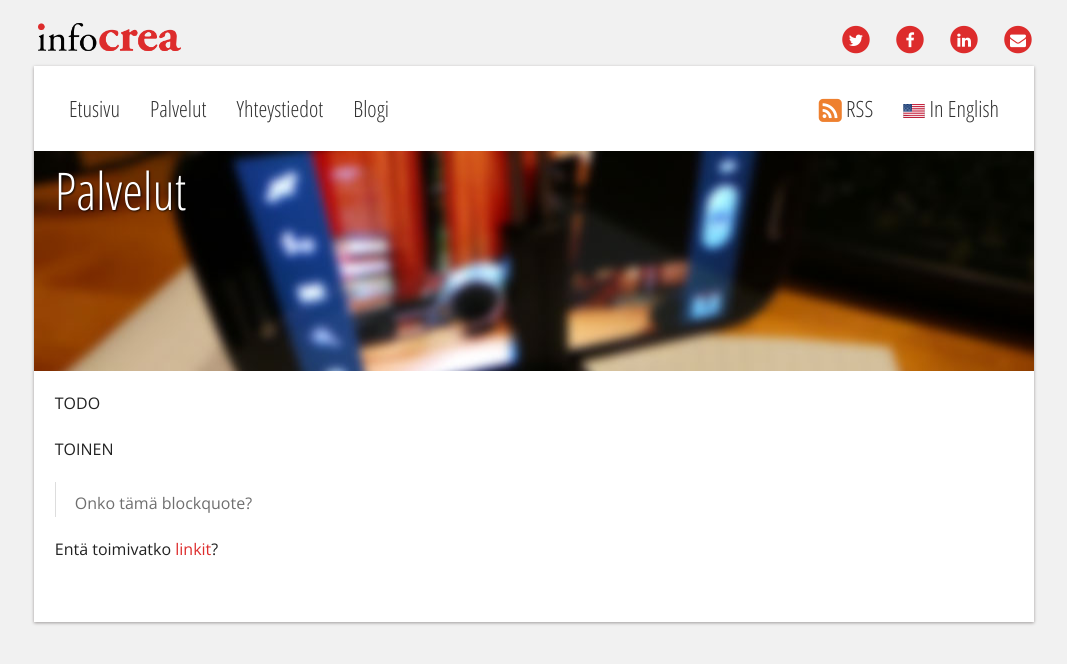
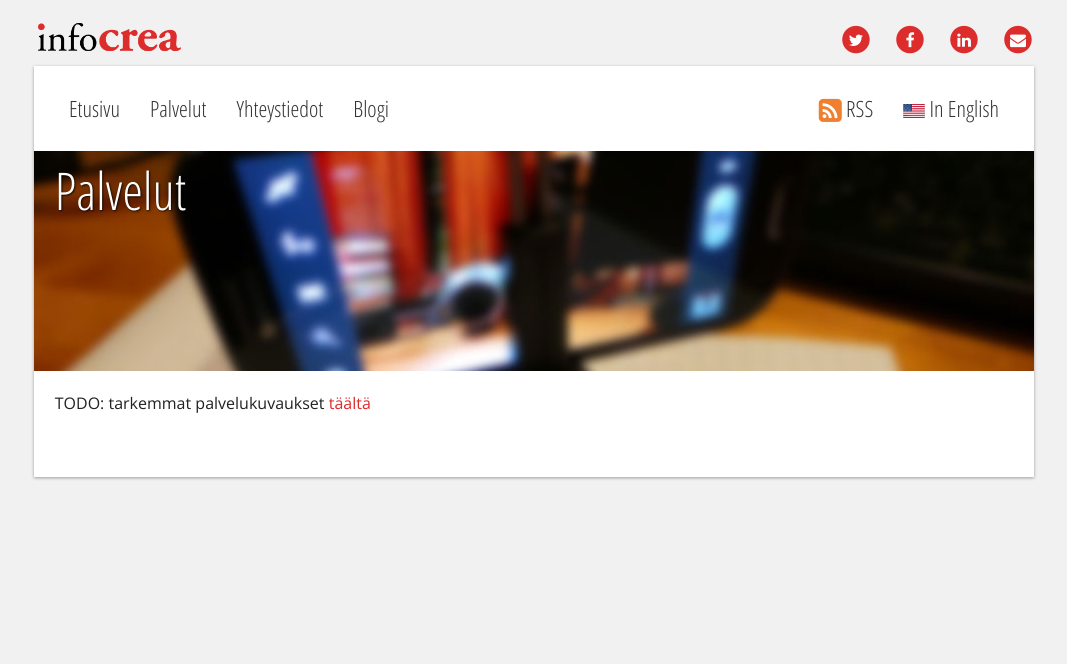
Before and after one commit to Pyppe/infocrea.fi, a Jekyll site: the page built from palvelut.markdown, in a window 1280 px wide. Shown: the top 664 px of the page, without its empty margins (106-1173 px from the left). Built offline with Jekyll 4.4.1, drawn with Linux system fonts in a browser that asks for light colours; nearby versions of some CDN libraries.

Commit message:
Palvelut-muokkausyritystä

```diff
--- a/palvelut.markdown
+++ b/palvelut.markdown
@@ -5,10 +5,5 @@ permalink: /palvelut/
 title: "Palvelut"
 ---
 
-TODO
 
-TOINEN
-
-> Onko tämä blockquote?
-
-Entä toimivatko [linkit](http://www.google.fi)?
+TODO: tarkemmat palvelukuvaukset [täältä](http://www.infocrea.fi/palvelukuvaukset-2013)
```
